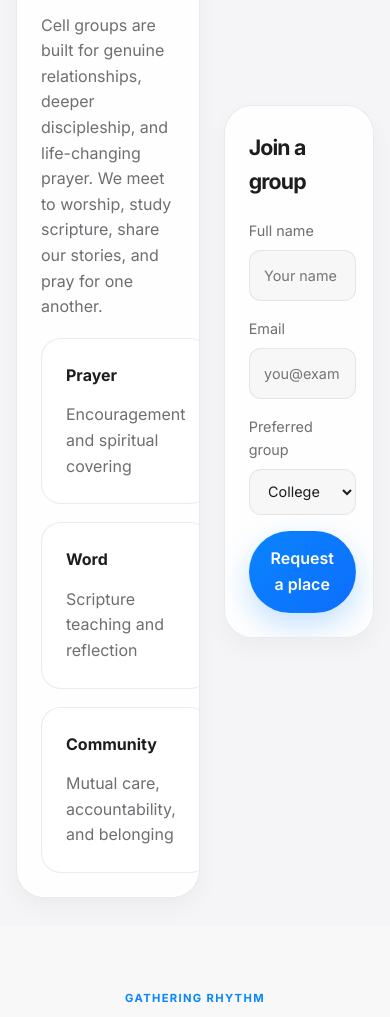
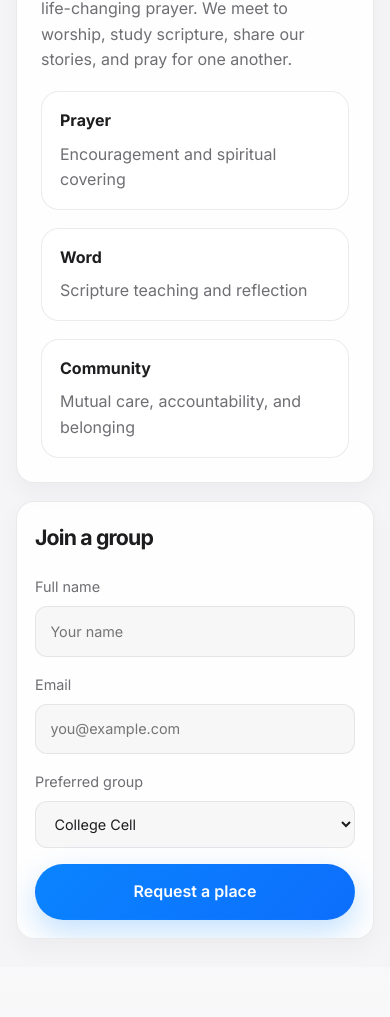
Before and after one commit to sunnyhambalo-oss/MercyGen, a plain HTML site: page cellgroup.html in a window 390 px wide. Shown: the part 714-1731 px from the top of the page. Drawn offline with Linux system fonts and the light colour scheme.

Commit message:
Update MercyGen homepage and Cell Group page

```diff
--- a/styles.css
+++ b/styles.css
@@ -788,7 +788,8 @@ label {
   .all-grid,
   .feature-grid,
   .devotional-layout,
-  .donate-layout {
+  .donate-layout,
+  .cellgroup-layout {
     grid-template-columns: 1fr;
   }
 
@@ -798,6 +799,29 @@ label {
   .verse-topbar {
     display: grid;
     align-items: start;
+  }
+
+  .info-row {
+    gap: 8px;
+    padding: 16px 18px;
+  }
+
+  .cellgroup-page .page-hero {
+    padding-top: 56px;
+    padding-bottom: 18px;
+  }
+
+  .cellgroup-page .cellgroup-layout {
+    gap: 18px;
+  }
+
+  .cellgroup-page .card,
+  .cellgroup-page .info-row {
+    border-radius: 18px;
+  }
+
+  .cellgroup-page .cellgroup-form-card {
+    padding: 18px;
   }
 
   .main-card img {
```
